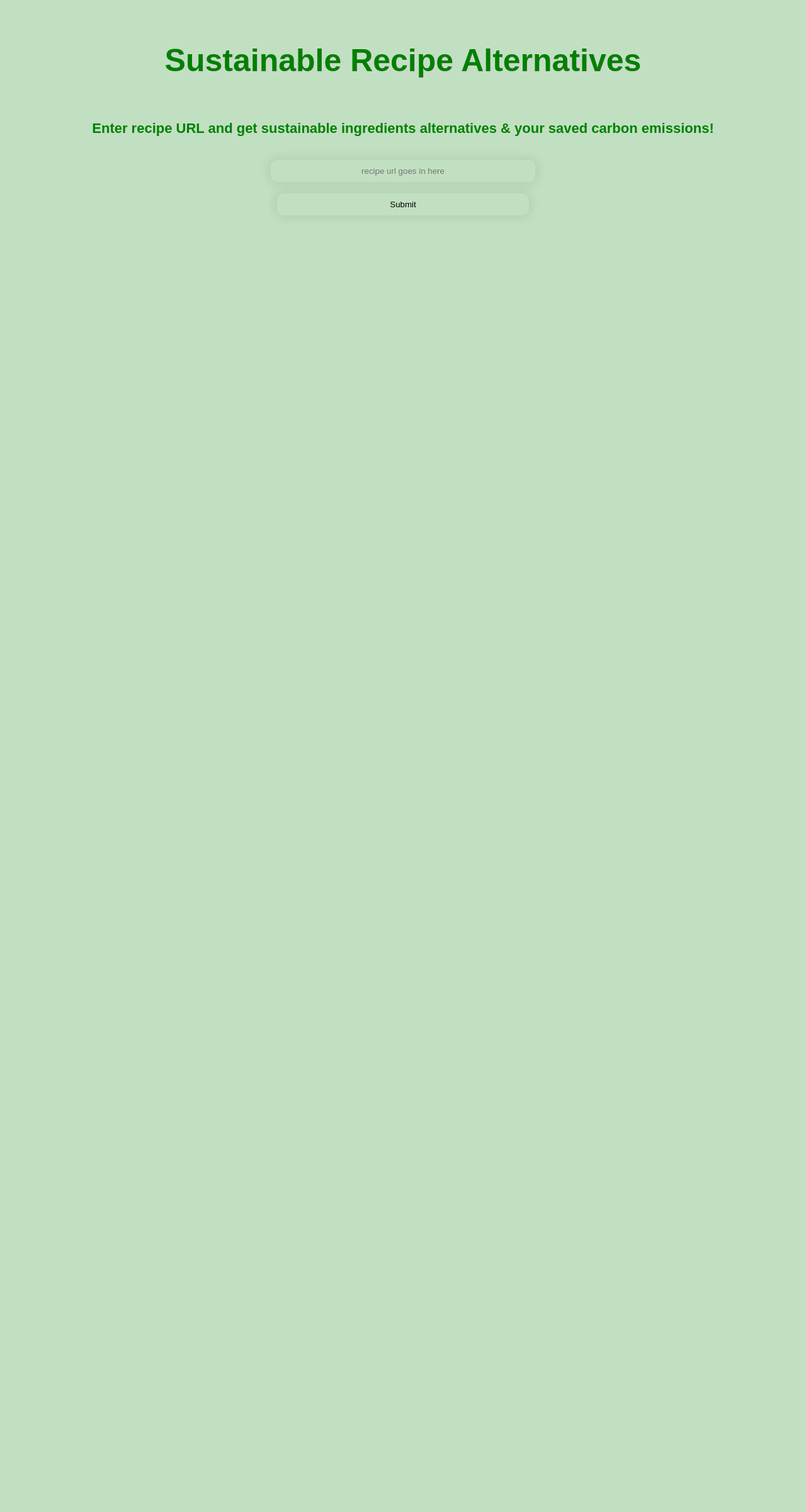
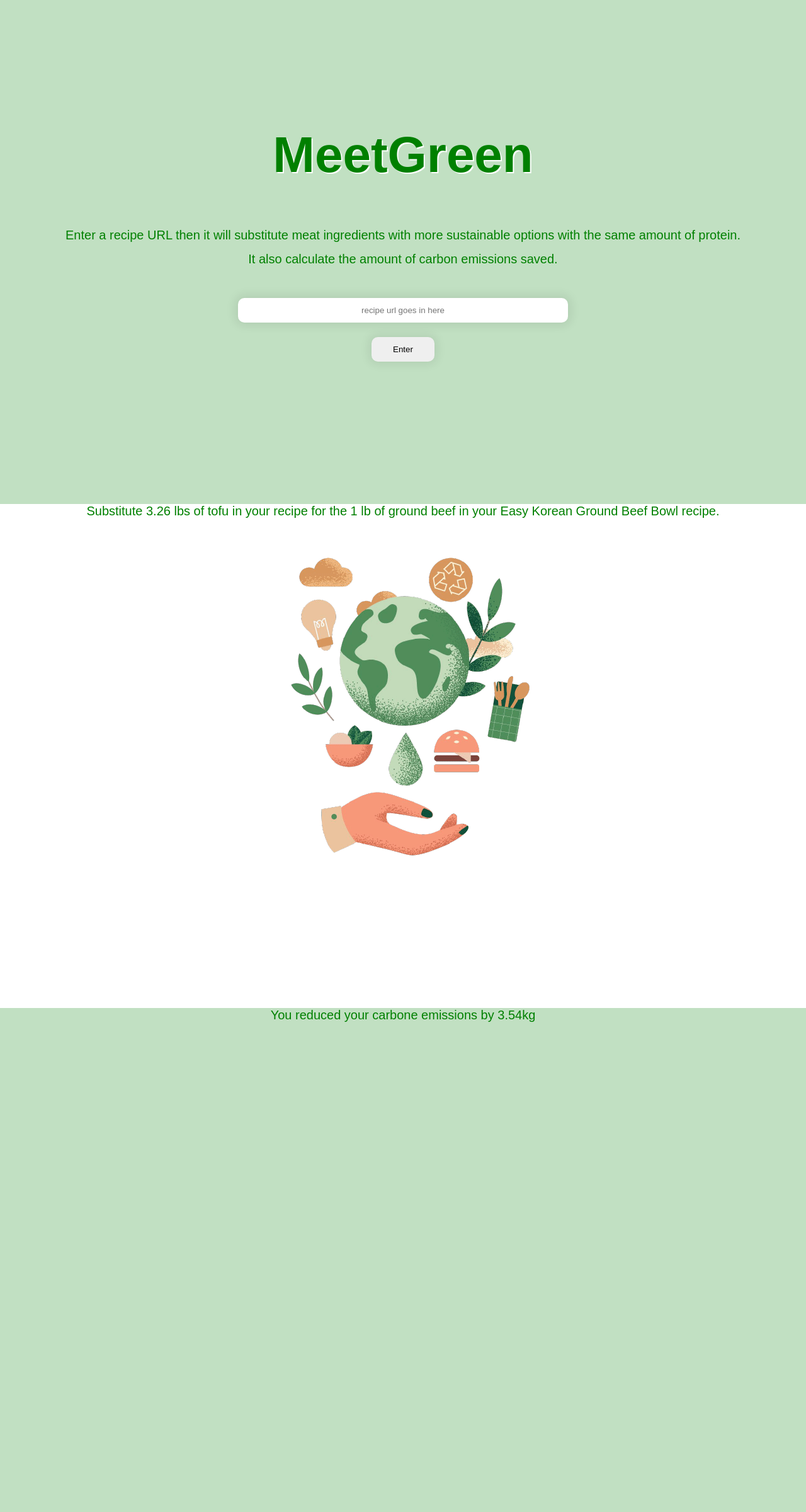
Before and after one commit to zhenrup/SheHacksV, a Flask app: page / in a window 1280 px wide. Shown: the whole page at 63% size. Before the commit the page ends 329 px from the top, so only its background shows below. Run offline with Flask 2, Linux system fonts and the light colour scheme.

Commit message:
redesign web page

```diff
--- a/templates/index.html
+++ b/templates/index.html
@@ -1,22 +1,30 @@
 <!DOCTYPE html>
 <html>
     <head>
+        <meta name="viewport" content="width=device-width, initial-scale=1" />
         <link rel="stylesheet" href="style.css">
-        <title>Sustainable Recipe Converter</title>
+        <title>MeetGreen</title>
     </head>
     <body>
-        <div class = "logo-container">
-            <h4 class = "logo">Sustainable Recipe Alternatives</h4>
-        </div>
 
-            <h5 class = "description">Enter recipe URL and get sustainable ingredients alternatives & your saved carbon emissions!</h4>
+        <section class = "in">
+            <h1 class = "logo">MeetGreen</h4>
+            <p class = "description">Enter a recipe URL then it will substitute meat ingredients with more sustainable options with the same amount of protein.</p>
+            <p class = "description">It also calculate the amount of carbon emissions saved.</p>
+            <input id = "url_box" class="center" type="url" id = "input_link" placeholder="recipe url goes in here" required></input>
+            <br>
+            <input id = "enter_box" class="center" type="submit" value="Enter">
+        </section>
 
-        <div>
-            <input class="center_this" type="url" id = "input_link" placeholder="recipe url goes in here" required></input>
-            <br>
-            <input class="center_this" type="submit" value="Submit">
-            <a href="second.html"></a>
-        </div>
+
+        <section class = "output_sub">
+            <p class = "description">Substitute 3.26 lbs of tofu in your recipe for the 1 lb of ground beef in your Easy Korean Ground Beef Bowl recipe.</p>
+            <img src="image/sustainability.jpg" altr = "earth pic" class ="center">
+        </section>
+
+        <section class = "output_carbon">
+            <p class = "description">You reduced your carbone emissions by 3.54kg </p>
+        </section>
 
     </body>
 </html>
--- a/templates/style.css
+++ b/templates/style.css
@@ -1,41 +1,77 @@
 * {
-    /* margin: 0px;
-    padding: 0px;
+    margin: 0px;
+    /* padding: 0px;
     box-sizing: border-box;
     background-color: #ace1af; */
-    background-color: #c1e0c2;
+    /* background-color: #c1e0c2;    */
 }
 
-h4{
+html {
+    height: 100%;
+    scroll-behavior: smooth;
+}
+
+body{
+    height:100%;
+}
+
+section.in, section.output_carbon{
+    height: 100%;
+    background-color:#c1e0c2;
+}
+
+section.output_sub{
+    height: 100%;
+    background-color:white;
+}
+
+.center{
+    display: block;
+    margin-left: auto;
+    margin-right: auto;
+}
+
+h1.logo{
+    padding-top: 200px;
+    padding-bottom: 70px;
     color:green;
-    font-size: 50px;
+    font-weight: bold;
+    font-size: 80px;
     text-decoration: none;
     font-family: 'Didot', sans-serif;
     text-align: center;
-    text-shadow: 2px 2px lightgray;
+    text-shadow: 2px 2px white;
 }
 
-h5{
+p.description{
+    margin-bottom: 15px;
     color: green;
-    font-size: 22px;
+    font-size: 20px;
     font-family: 'Didot', sans-serif;
     text-align: center;
 
 }
 
-input{
-    font-family: 'Poppins', sans-serif;
-    padding:10px;
-    border:0;
-    box-shadow:0 0 15px 4px rgba(0,0,0,0.08);
-    width: 400px;
+input#url_box{
+    margin-top: 50px;
+    padding:12px;
+    font-family: 'Didot', sans-serif;
+    box-shadow:0 0 15px 5px rgba(0,0,0,0.08);
+    width: 500px;
+    border: 0px;
     border-radius:10px;
     text-align: center;
 }
 
-.center_this{
-    margin:auto;
-    display:block;
+input#enter_box{
+    margin-top: 5px;
+    padding:12px;
+    font-family: 'Didot', sans-serif;
+    box-shadow:0 0 15px 4px rgba(0,0,0,0.08);
+    width: 100px;
+    border: 0px;
+    border-radius:10px;
+    text-align: center;
 }
 
 /* body{
```
Also changed, not shown: templates/second.html (deleted, +0 -31 lines), templates/style2.css (deleted, +0 -43 lines).
